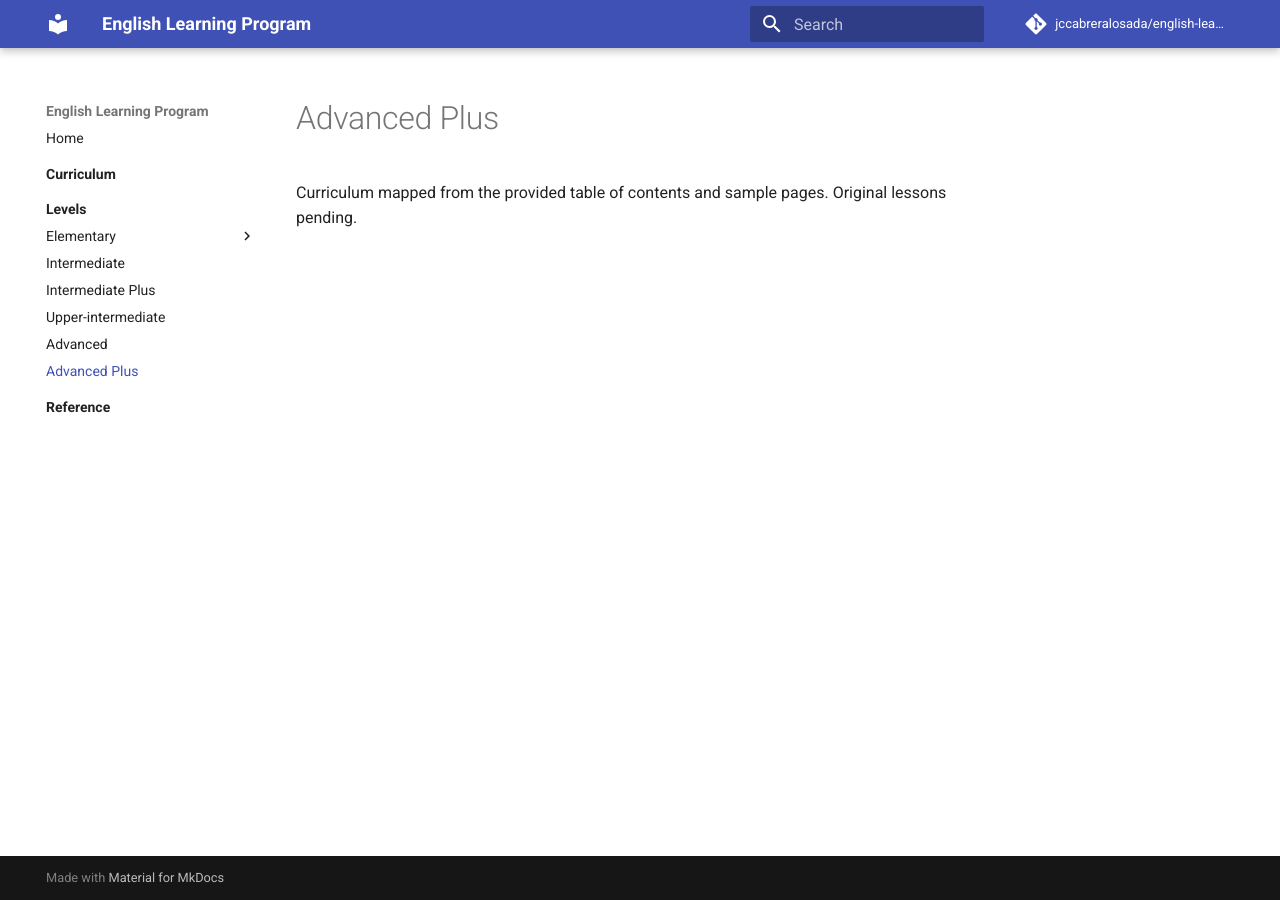
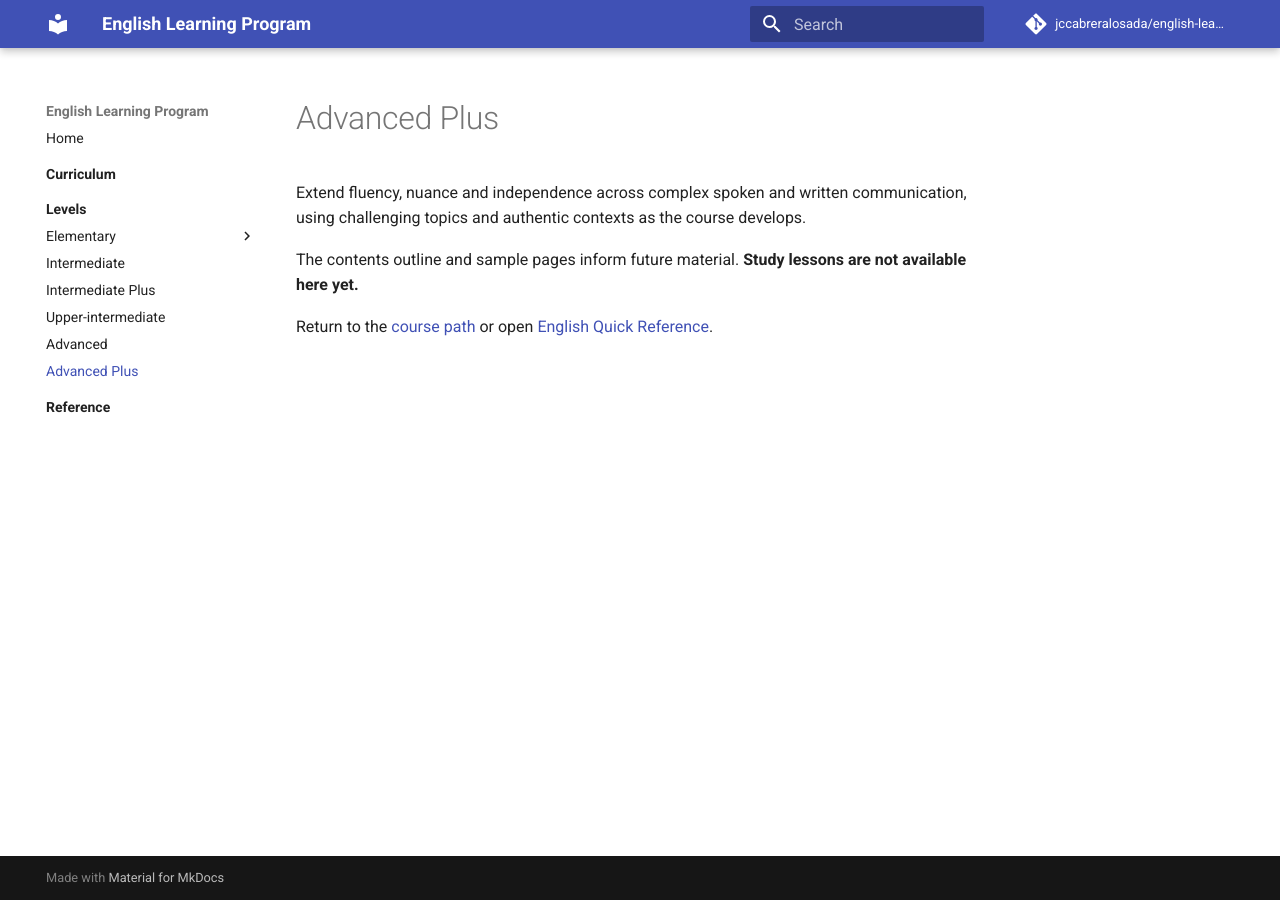
Before and after one commit to jccabreralosada/english-learning-course, an MkDocs documentation site: the page built from docs/advanced_plus/index.md, in a window 1280 px wide. Built offline with MkDocs 1.6.1 and Material for MkDocs 9.7.7, drawn with Linux system fonts in a browser that asks for light colours; comment, search, counter and statistics services are not loaded.

Commit message:
docs(ux): align learner-focused landing and level overview wording

```diff
--- a/docs/advanced_plus/index.md
+++ b/docs/advanced_plus/index.md
@@ -1,3 +1,7 @@
 # Advanced Plus
 
-Curriculum mapped from the provided table of contents and sample pages. Original lessons pending.
+Extend fluency, nuance and independence across complex spoken and written communication, using challenging topics and authentic contexts as the course develops.
+
+The contents outline and sample pages inform future material. **Study lessons are not available here yet.**
+
+Return to the [course path](../curriculum/index.md) or open [English Quick Reference](../reference/index.md).
```
